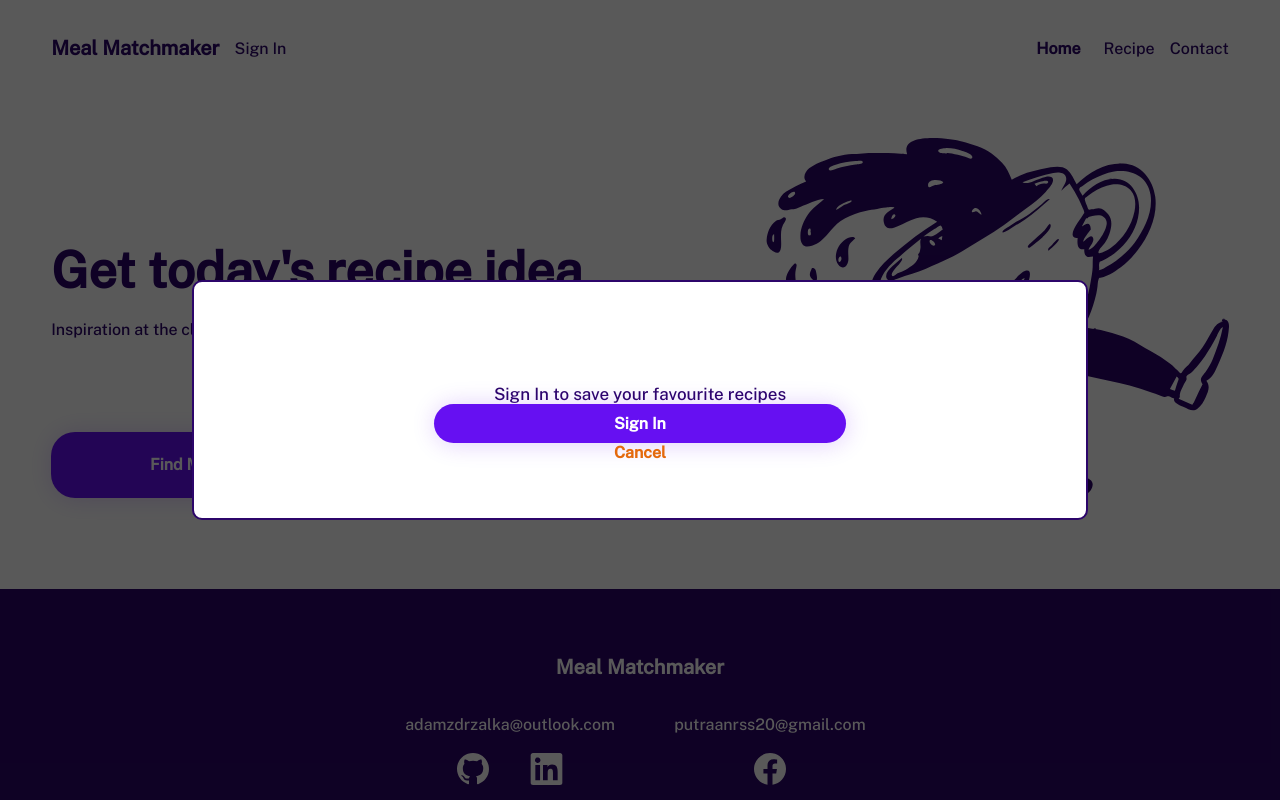
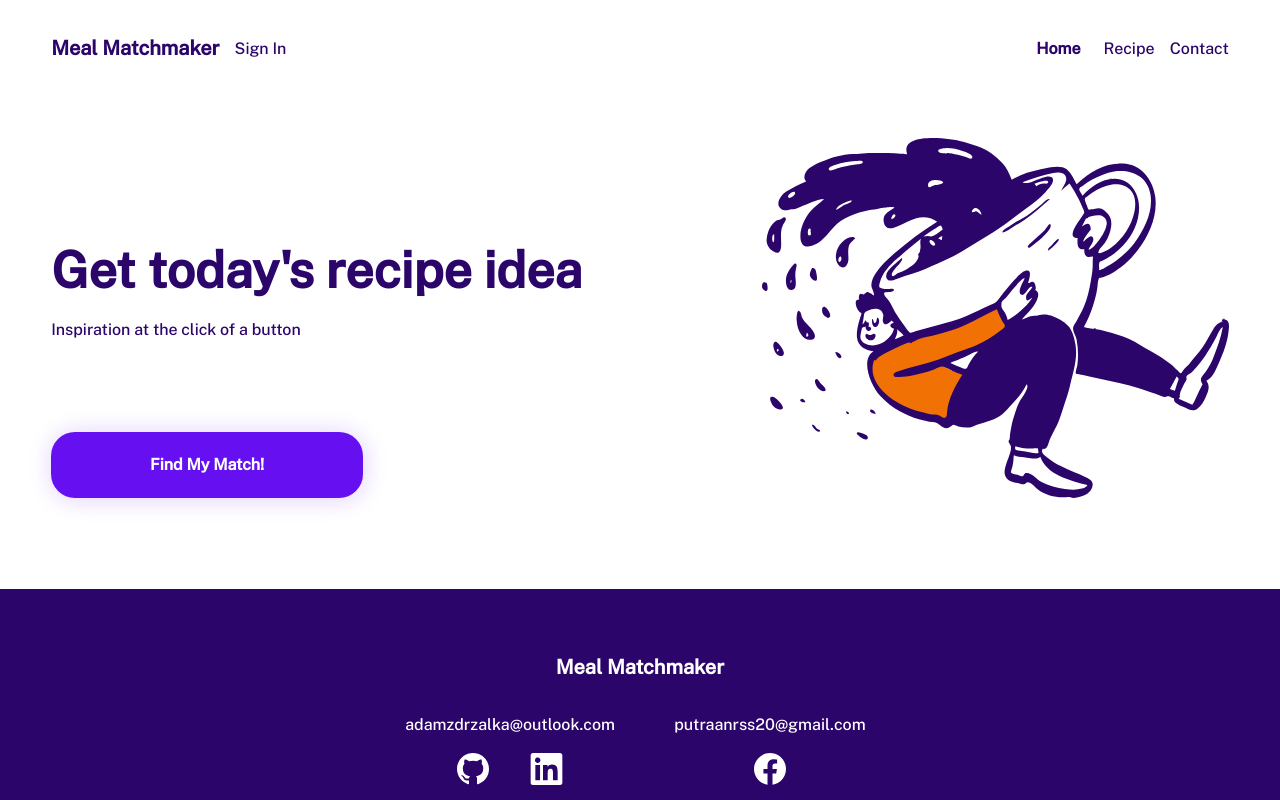
Before and after one commit to moderndayNeo/Meal-Matchmaker, a React (Create React App) app: page / in a window 1280 px wide. Built offline with nearby package versions, Linux system fonts and the light colour scheme.

Commit message:
refactor: Create folders for common components

```diff
--- a/src/frontend/components/App.tsx
+++ b/src/frontend/components/App.tsx
@@ -7,7 +7,7 @@ import { IMeal } from '../IMeal'
 import Footer from './Footer/Footer'
 import Loader from './Main/RecipeGenerator/Loader/Loader'
 import Header from './Header/Header'
-import SignInModal from './common/SignInModal'
+import SignInModal from './common/SignInModal/SignInModal'
 import UIContext from '../contexts/UI/UIContext'
 
 function App() {
--- a/src/frontend/components/Main/ContactPage/ContactPage.tsx
+++ b/src/frontend/components/Main/ContactPage/ContactPage.tsx
@@ -3,7 +3,7 @@ import './ContactPage.css'
 import TeamMember from './TeamMember/TeamMember'
 import ContactPageSummary from './ContactPageSummary/ContactPageSummary'
 import ContactPageImage from './ContactPageImage/ContactPageImage'
-import ReturnNavbar from '../../common/ReturnNavbar'
+import ReturnNavbar from '../../common/ReturnNavbar/ReturnNavbar'
 
 export default function ContactPage() {
     return (
--- a/src/frontend/components/Profile/Profile.tsx
+++ b/src/frontend/components/Profile/Profile.tsx
@@ -1,6 +1,6 @@
 import React from 'react'
 import './Profile.css'
-import ReturnNavbar from '../common/ReturnNavbar'
+import ReturnNavbar from '../common/ReturnNavbar/ReturnNavbar'
 
 export default function Profile() {
     return (
--- a/src/frontend/components/common/ReturnNavbar.css
+++ b/src/frontend/components/common/ReturnNavbar/ReturnNavbar.css
@@ -1,4 +1,3 @@
-
 .ReturnNavbar {
     position: absolute;
     height: 64px;
@@ -18,9 +17,8 @@
     z-index: 1;
 }
 
-
 @media (min-width: 800px) {
- .ReturnNavbar {
-    display: none;
+    .ReturnNavbar {
+        display: none;
+    }
 }
-}
--- a/src/frontend/components/common/ReturnNavbar.tsx
+++ b/src/frontend/components/common/ReturnNavbar/ReturnNavbar.tsx
@@ -1,6 +1,6 @@
 import React from 'react'
 import './ReturnNavbar.css'
-import backArrow from '../../media/Icon_left_arrow.svg'
+import backArrow from '../../../media/Icon_left_arrow.svg'
 import { useHistory } from 'react-router-dom'
 
 export default function ReturnNavbar() {
--- a/src/frontend/components/common/SignInModal.tsx
+++ b/src/frontend/components/common/SignInModal/SignInModal.tsx
@@ -1,7 +1,7 @@
 import React from 'react'
 import './SignInModal.css'
 import { Link } from 'react-router-dom'
-import UIContext from '../../contexts/UI/UIContext'
+import UIContext from '../../../contexts/UI/UIContext'
 
 export default function SignInModal() {
     const { setSignInModal } = React.useContext(UIContext)
--- a/src/frontend/contexts/UI/UIContextProvider.tsx
+++ b/src/frontend/contexts/UI/UIContextProvider.tsx
@@ -2,7 +2,7 @@ import React from 'react'
 import UIContext from './UIContext'
 
 const UI: React.FC<{ children: React.ReactNode }> = ({ children }) => {
-    const [signInModal, setSignInModal] = React.useState<boolean>(true)
+    const [signInModal, setSignInModal] = React.useState<boolean>(false)
 
     const uiContext = {
         signInModal,
```
Also changed, not shown: src/frontend/components/common/SignInModal/SignInModal.css (renamed from src/frontend/components/common/SignInModal.css).
